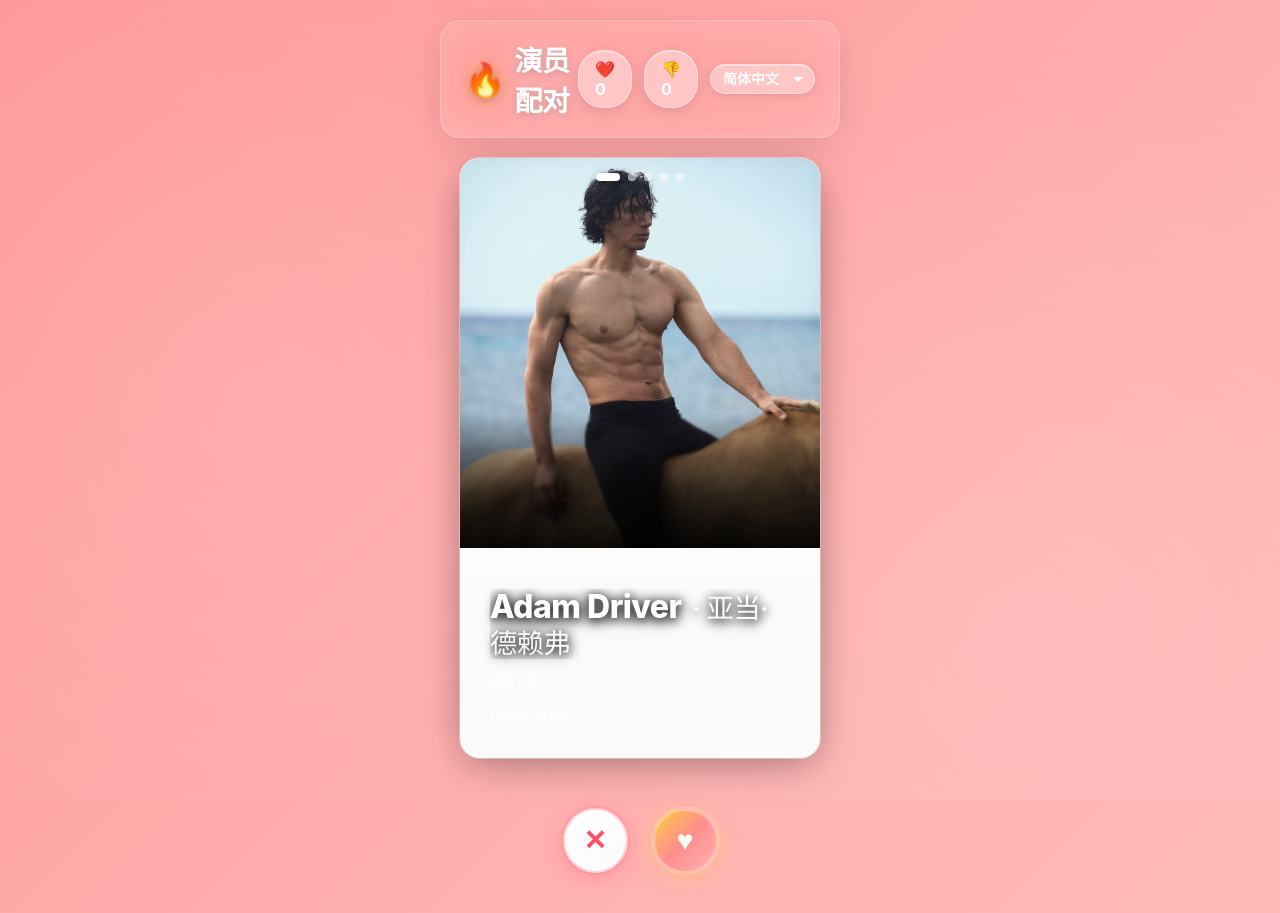
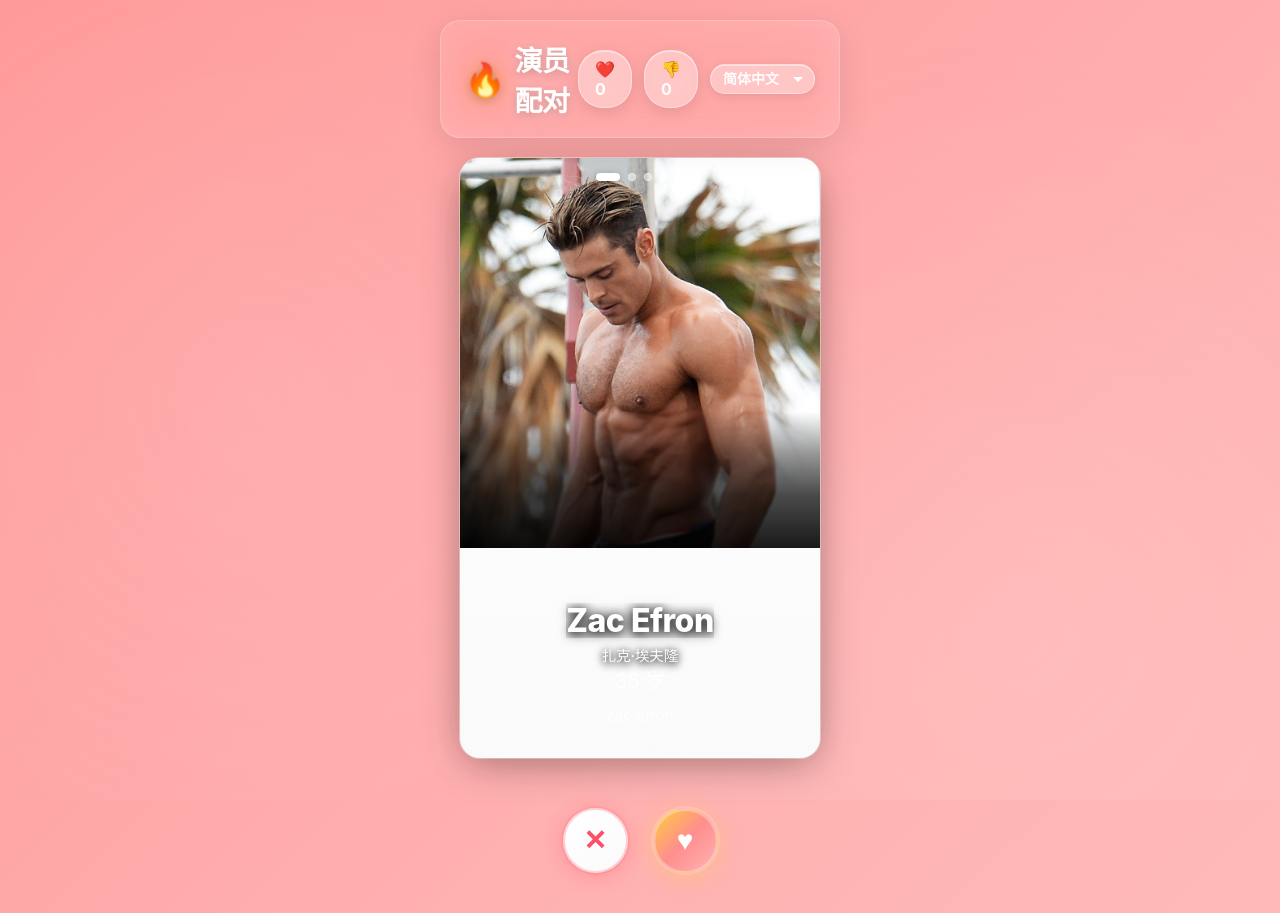
Before and after one commit to C171017/actor-mock-tinder, a React (Vite) app: page / in a window 1280 px wide. Built offline with nearby package versions, Linux system fonts and the light colour scheme.

Commit message:
Add README, improve swipe functionality, center names, and randomize actor order

```diff
--- a/src/App.jsx
+++ b/src/App.jsx
@@ -5,16 +5,27 @@
 import { useTranslation } from './hooks/useTranslation';
 import './App.css';
 
+// Fisher-Yates shuffle algorithm
+const shuffleArray = (array) => {
+  const shuffled = [...array];
+  for (let i = shuffled.length - 1; i > 0; i--) {
+    const j = Math.floor(Math.random() * (i + 1));
+    [shuffled[i], shuffled[j]] = [shuffled[j], shuffled[i]];
+  }
+  return shuffled;
+};
+
 function App() {
   const { t } = useTranslation();
+  const [shuffledActors, setShuffledActors] = useState(() => shuffleArray(actors));
   const [currentIndex, setCurrentIndex] = useState(0);
   const [likedActors, setLikedActors] = useState([]);
   const [passedActors, setPassedActors] = useState([]);
 
   const handleSwipe = (direction) => {
-    if (currentIndex >= actors.length) return;
+    if (currentIndex >= shuffledActors.length) return;
 
-    const currentActor = actors[currentIndex];
+    const currentActor = shuffledActors[currentIndex];
 
     if (direction === 'right') {
       setLikedActors([...likedActors, currentActor]);
@@ -36,13 +47,14 @@
   };
 
   const resetApp = () => {
+    setShuffledActors(shuffleArray(actors));
     setCurrentIndex(0);
     setLikedActors([]);
     setPassedActors([]);
   };
 
-  const visibleCards = actors.slice(currentIndex, currentIndex + 3);
-  const isFinished = currentIndex >= actors.length;
+  const visibleCards = shuffledActors.slice(currentIndex, currentIndex + 3);
+  const isFinished = currentIndex >= shuffledActors.length;
 
   return (
     <div className="app">
--- a/src/components/ActorCard.css
+++ b/src/components/ActorCard.css
@@ -10,13 +10,16 @@
               inset 0 1px 0 rgba(255, 255, 255, 0.8);
   overflow: hidden;
   cursor: grab;
-  transition: transform 0.2s cubic-bezier(0.4, 0, 0.2, 1),
-              opacity 0.2s ease,
+  transition: transform 0.25s cubic-bezier(0.25, 0.46, 0.45, 0.94),
+              opacity 0.25s cubic-bezier(0.25, 0.46, 0.45, 0.94),
               box-shadow 0.3s ease;
   user-select: none;
   touch-action: none;
   will-change: transform;
   backdrop-filter: blur(10px);
+  transform: translate3d(0, 0, 0);
+  -webkit-font-smoothing: antialiased;
+  -moz-osx-font-smoothing: grayscale;
 }
 
 .actor-card:active {
@@ -107,12 +110,22 @@
   display: flex;
   flex-direction: column;
   justify-content: flex-end;
+  align-items: center;
+  text-align: center;
+}
+
+.actor-name-container {
+  width: 100%;
+  display: flex;
+  flex-direction: column;
+  align-items: center;
+  text-align: center;
 }
 
 .actor-name {
   font-size: 32px;
   font-weight: 800;
-  margin-bottom: 6px;
+  margin-bottom: 4px;
   margin-top: 0;
   text-shadow: 0 2px 12px rgba(0, 0, 0, 0.8),
                0 0 20px rgba(0, 0, 0, 0.3);
@@ -128,13 +141,18 @@
   -webkit-line-clamp: 2;
   -webkit-box-orient: vertical;
   filter: drop-shadow(0 2px 4px rgba(0, 0, 0, 0.5));
+  text-align: center;
 }
 
 .chinese-nickname {
-  font-size: 0.85em;
+  font-size: 0.9em;
   font-weight: 500;
   opacity: 0.9;
-  margin-left: 4px;
+  margin: 0;
+  margin-top: 2px;
+  text-shadow: 0 2px 8px rgba(0, 0, 0, 0.8),
+               0 0 15px rgba(0, 0, 0, 0.3);
+  filter: drop-shadow(0 1px 3px rgba(0, 0, 0, 0.5));
 }
 
 .actor-age {
@@ -142,6 +160,7 @@
   margin-bottom: 10px;
   opacity: 0.95;
   font-weight: 500;
+  text-align: center;
 }
 
 .actor-bio {
@@ -149,11 +168,14 @@
   line-height: 1.6;
   opacity: 0.9;
   font-weight: 400;
+  text-align: center;
 }
 
 .swipe-indicator {
   position: absolute;
-  top: 40px;
+  top: 50%;
+  left: 50%;
+  transform: translate(-50%, -50%);
   width: 120px;
   height: 120px;
   border-radius: 50%;
@@ -173,7 +195,6 @@
 }
 
 .like-indicator {
-  right: 20px;
   background: rgba(255, 205, 60, 0.95);
   color: white;
   border-color: rgba(255, 255, 255, 0.8);
@@ -181,7 +202,6 @@
 }
 
 .pass-indicator {
-  left: 20px;
   background: rgba(253, 80, 104, 0.95);
   color: white;
   border-color: rgba(255, 255, 255, 0.8);
@@ -196,16 +216,21 @@
   border-color: rgba(253, 80, 104, 0.3);
 }
 
+/* Smooth snap-back animation */
+.actor-card.snap-back {
+  transition: transform 0.4s cubic-bezier(0.34, 1.56, 0.64, 1), opacity 0.3s ease;
+}
+
 @keyframes indicatorAppear {
   0% {
-    transform: scale(0) rotate(-180deg);
+    transform: translate(-50%, -50%) scale(0) rotate(-180deg);
     opacity: 0;
   }
   50% {
-    transform: scale(1.1) rotate(10deg);
+    transform: translate(-50%, -50%) scale(1.1) rotate(10deg);
   }
   100% {
-    transform: scale(1) rotate(0deg);
+    transform: translate(-50%, -50%) scale(1) rotate(0deg);
     opacity: 1;
   }
 }
@@ -225,6 +250,10 @@
     font-size: clamp(24px, 8vw, 32px);
   }
 
+  .chinese-nickname {
+    font-size: 0.85em;
+  }
+
   .actor-age {
     font-size: 18px;
   }
@@ -237,14 +266,5 @@
     width: 100px;
     height: 100px;
     font-size: 28px;
-    top: 30px;
-  }
-
-  .like-indicator {
-    right: 15px;
-  }
-
-  .pass-indicator {
-    left: 15px;
   }
 }
--- a/src/components/ActorCard.jsx
+++ b/src/components/ActorCard.jsx
@@ -46,15 +46,20 @@
     }
 
     setPosition({ x: deltaX, y: deltaY });
-    setRotation(deltaX * 0.1);
+    // Smoother rotation with resistance
+    const rotationAmount = Math.min(Math.max(deltaX * 0.08, -15), 15);
+    setRotation(rotationAmount);
   };
 
   const handleEnd = () => {
     if (!isDraggingRef.current) return;
 
+    // Calculate actual delta from refs (more reliable than state)
+    const deltaX = currentPosRef.current.x - startPosRef.current.x;
+    const deltaY = currentPosRef.current.y - startPosRef.current.y;
+
     if (isImageSwiping) {
       // Handle image swiping
-      const deltaX = currentPosRef.current.x - startPosRef.current.x;
       const threshold = 50;
 
       if (Math.abs(deltaX) > threshold) {
@@ -71,17 +76,18 @@
     } else {
       // Handle card swiping
       const threshold = 80;
-      if (Math.abs(position.x) > threshold) {
-        const direction = position.x > 0 ? 'right' : 'left';
-        // Animate card off screen
-        const exitX = position.x > 0 ? window.innerWidth : -window.innerWidth;
-        setPosition({ x: exitX, y: position.y });
-        setRotation(position.x > 0 ? 30 : -30);
+      if (Math.abs(deltaX) > threshold) {
+        const direction = deltaX > 0 ? 'right' : 'left';
+        // Animate card off screen smoothly
+        const exitX = deltaX > 0 ? window.innerWidth + 100 : -window.innerWidth - 100;
+        const exitY = deltaY * 0.5; // Add some vertical movement for natural feel
+        setPosition({ x: exitX, y: exitY });
+        setRotation(deltaX > 0 ? 25 : -25);
         setTimeout(() => {
           onSwipe(direction);
-        }, 200);
+        }, 250);
       } else {
-        // Snap back with spring animation
+        // Snap back with smooth spring animation
         setPosition({ x: 0, y: 0 });
         setRotation(0);
       }
@@ -127,6 +133,7 @@
 
   const handleTouchMove = (e) => {
     if (isDraggingRef.current) {
+      e.preventDefault(); // Prevent scrolling while dragging
       const touch = e.touches[0];
       handleMove(touch.clientX, touch.clientY);
     }
@@ -149,6 +156,7 @@
 
     const handleTouchMoveWrapper = (e) => {
       if (isDraggingRef.current) {
+        e.preventDefault(); // Prevent scrolling while dragging
         const touch = e.touches[0];
         handleMove(touch.clientX, touch.clientY);
       }
@@ -161,7 +169,7 @@
     if (isDragging) {
       document.addEventListener('mousemove', handleMouseMoveWrapper);
       document.addEventListener('mouseup', handleMouseUpWrapper);
-      document.addEventListener('touchmove', handleTouchMoveWrapper);
+      document.addEventListener('touchmove', handleTouchMoveWrapper, { passive: false });
       document.addEventListener('touchend', handleTouchEndWrapper);
 
       return () => {
@@ -184,10 +192,10 @@
       ref={cardRef}
       className={`actor-card ${getSwipeClass()}`}
       style={{
-        transform: `translate(${position.x}px, ${position.y}px) rotate(${rotation}deg) scale(${1 - index * 0.04})`,
+        transform: `translate3d(${position.x}px, ${position.y}px, 0) rotate(${rotation}deg) scale(${1 - index * 0.04})`,
         zIndex: 10 - index,
         opacity: index === 0 ? 1 : 0.85 - index * 0.08,
-        transition: isDragging ? 'none' : 'transform 0.3s cubic-bezier(0.34, 1.56, 0.64, 1), opacity 0.2s ease',
+        transition: isDragging ? 'none' : 'transform 0.25s cubic-bezier(0.25, 0.46, 0.45, 0.94), opacity 0.25s cubic-bezier(0.25, 0.46, 0.45, 0.94)',
       }}
       onMouseDown={handleMouseDown}
       onTouchStart={handleTouchStart}
@@ -216,12 +224,14 @@
         )}
       </div>
       <div className="card-content">
-        <h2 className="actor-name" title={actor.name}>
-          {actor.name}
+        <div className="actor-name-container">
+          <h2 className="actor-name" title={actor.name}>
+            {actor.name}
+          </h2>
           {lang === 'zh-CN' && actor.chineseNickname && (
-            <span className="chinese-nickname"> · {actor.chineseNickname}</span>
+            <p className="chinese-nickname">{actor.chineseNickname}</p>
           )}
-        </h2>
+        </div>
         <p className="actor-age">{actor.age} {t('yearsOld')}</p>
         <p className="actor-bio">{t(actor.bioKey)}</p>
       </div>
--- a/vite.config.js
+++ b/vite.config.js
@@ -5,6 +5,7 @@
 export default defineConfig({
   plugins: [react()],
   server: {
+    host: true, // Listen on all network interfaces
     port: 5174,
     strictPort: false,
   },
```
Also changed, not shown: 1 other file (tests, documents, lock files or other folders).
